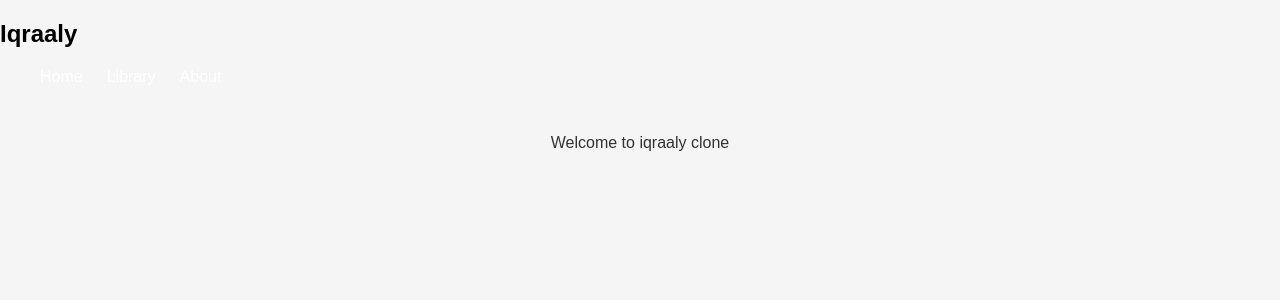
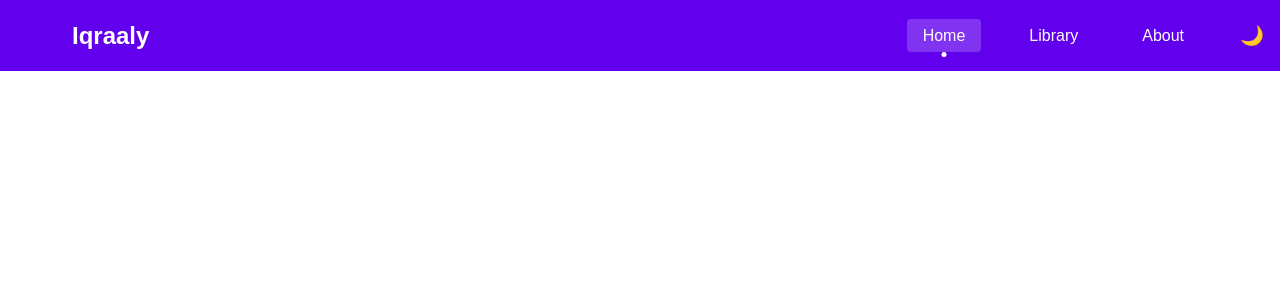
Before and after one commit to yehiahesham2938/iqraaly-clone, a React (Create React App) app in the folder frontend/: page / in a window 1280 px wide. Shown: the top 300 px of the page. Built offline with nearby package versions, Linux system fonts and the light colour scheme.

Commit message:
dark and light mode

```diff
--- a/frontend/src/App.css
+++ b/frontend/src/App.css
@@ -1,11 +1,25 @@
 body {
   margin: 0;
   font-family: Arial, sans-serif;
-  background-color: #f5f5f5;
+  transition: background-color 0.3s ease;
+}
+
+.app {
+  min-height: 100vh;
+}
+
+.app.dark-mode {
+  background-color: #121212;
+  color: #ffffff;
+}
+
+.app.dark-mode .main-heading {
+  color: #ffffff;
 }
 
 .main-heading {
   text-align: center;
   margin-top: 3rem;
   color: #333;
+  transition: color 0.3s ease;
 }
--- a/frontend/src/App.js
+++ b/frontend/src/App.js
@@ -1,12 +1,13 @@
-import React from 'react';
+import React, { useState } from 'react';
 import Navbar from './components/Navbar.js';
-
 import './App.css';
 
 function App() {
+  const [darkMode, setDarkMode] = useState(false);
+
   return (
-    <div>
-      <Navbar />
+    <div className={`app ${darkMode ? 'dark-mode' : ''}`}>
+      <Navbar darkMode={darkMode} setDarkMode={setDarkMode} />
       <div className="main-heading">Welcome to iqraaly clone</div>
     </div>
   );
--- a/frontend/src/components/Navbar.css
+++ b/frontend/src/components/Navbar.css
@@ -1,17 +1,158 @@
+.Navbar {
+  background-color: #6200ee;
+  padding: 1rem 2rem;
+  position: fixed;
+  width: 100%;
+  top: 0;
+  z-index: 1000;
+  transition: all 0.3s ease;
+}
+
+.Navbar.scrolled {
+  padding: 0.5rem 2rem;
+  box-shadow: 0 2px 10px rgba(0, 0, 0, 0.1);
+}
+
+.Navbar.dark {
+  background-color: #1e1e1e;
+}
+
+.navbar-container {
+  display: flex;
+  justify-content: space-between;
+  align-items: center;
+  max-width: 1200px;
+  margin: 0 auto;
+}
+
+.logo {
+  color: white;
+  margin: 0;
+  font-size: 1.5rem;
+}
+
 .nav-links {
   list-style: none;
   display: flex;
   gap: 1.5rem;
+  align-items: center;
+  margin: 0;
+  padding: 0;
+  transition: all 0.3s ease;
 }
 
 .nav-links a {
   text-decoration: none;
   color: white;
+  font-weight: 500;
+  padding: 0.5rem 1rem;
+  border-radius: 4px;
+  transition: all 0.2s ease;
+  position: relative;
 }
 
+.nav-links a:hover {
+  background-color: rgba(255, 255, 255, 0.1);
+}
+
+.nav-links a.active {
+  background-color: rgba(255, 255, 255, 0.2);
+}
+
+.nav-links a.active::after {
+  content: '';
+  position: absolute;
+  bottom: -5px;
+  left: 50%;
+  transform: translateX(-50%);
+  width: 5px;
+  height: 5px;
+  background-color: white;
+  border-radius: 50%;
+}
+
+.hamburger {
+  display: none;
+  flex-direction: column;
+  justify-content: space-around;
+  width: 2rem;
+  height: 2rem;
+  cursor: pointer;
+  z-index: 10;
+}
+
+.hamburger span {
+  width: 100%;
+  height: 3px;
+  background-color: white;
+  border-radius: 10px;
+  transition: all 0.3s ease;
+  transform-origin: left center;
+}
+
+.dark-mode-toggle {
+  background: none;
+  border: none;
+  color: white;
+  font-size: 1.2rem;
+  cursor: pointer;
+  padding: 0.5rem;
+  border-radius: 50%;
+  transition: all 0.2s ease;
+}
+
+.dark-mode-toggle:hover {
+  background-color: rgba(255, 255, 255, 0.1);
+}
+
+/* Hamburger animation when open */
+.hamburger.open span:nth-child(1) {
+  transform: rotate(45deg) translate(2px, -1px);
+}
+
+.hamburger.open span:nth-child(2) {
+  opacity: 0;
+}
+
+.hamburger.open span:nth-child(3) {
+  transform: rotate(-45deg) translate(2px, 1px);
+}
+
+/* Responsive styles */
 @media (max-width: 768px) {
+  .hamburger {
+    display: flex;
+  }
+
   .nav-links {
+    position: fixed;
+    top: 0;
+    right: -100%;
+    height: 100vh;
+    width: 70%;
+    max-width: 300px;
+    background-color: #6200ee;
     flex-direction: column;
-      gap: 1rem;
+    justify-content: center;
+    gap: 2rem;
+    transition: right 0.3s ease;
+  }
+
+  .nav-links.open {
+    right: 0;
+  }
+
+  .Navbar.dark .nav-links {
+    background-color: #1e1e1e;
+  }
+
+  .nav-links a {
+    font-size: 1.2rem;
+  }
+
+  .nav-links a.active::after {
+    bottom: -10px;
+    width: 8px;
+    height: 8px;
   }
 }
--- a/frontend/src/components/Navbar.js
+++ b/frontend/src/components/Navbar.js
@@ -1,15 +1,81 @@
-import React from 'react';
+import React, { useState, useEffect } from 'react';
 import './Navbar.css';
 
-const Navbar = () => {
+const Navbar = ({ darkMode, setDarkMode }) => {
+  const [isOpen, setIsOpen] = useState(false);
+  const [activeLink, setActiveLink] = useState('Home');
+  const [scrolled, setScrolled] = useState(false);
+
+  const toggleMenu = () => {
+    setIsOpen(!isOpen);
+  };
+
+  const handleLinkClick = (link) => {
+    setActiveLink(link);
+    if (window.innerWidth <= 768) {
+      setIsOpen(false);
+    }
+  };
+
+  const toggleDarkMode = () => {
+    setDarkMode(!darkMode);
+  };
+
+  useEffect(() => {
+    const handleScroll = () => {
+      setScrolled(window.scrollY > 10);
+    };
+
+    window.addEventListener('scroll', handleScroll);
+    return () => window.removeEventListener('scroll', handleScroll);
+  }, []);
+
   return (
-    <nav className="Navbar">
-      <h2 className="logo">Iqraaly</h2>
-      <ul className="nav-links">
-        <li><a href="#">Home</a></li>
-        <li><a href="#">Library</a></li>
-        <li><a href="#">About</a></li>
-      </ul>
+    <nav className={`Navbar ${scrolled ? 'scrolled' : ''} ${darkMode ? 'dark' : ''}`}>
+      <div className="navbar-container">
+        <h2 className="logo">Iqraaly</h2>
+
+        <div className={`hamburger ${isOpen ? 'open' : ''}`} onClick={toggleMenu}>
+          <span></span>
+          <span></span>
+          <span></span>
+        </div>
+
+        <ul className={`nav-links ${isOpen ? 'open' : ''}`}>
+          <li>
+            <a
+              href="#"
+              className={activeLink === 'Home' ? 'active' : ''}
+              onClick={() => handleLinkClick('Home')}
+            >
+              Home
+            </a>
+          </li>
+          <li>
+            <a
+              href="#"
+              className={activeLink === 'Library' ? 'active' : ''}
+              onClick={() => handleLinkClick('Library')}
+            >
+              Library
+            </a>
+          </li>
+          <li>
+            <a
+              href="#"
+              className={activeLink === 'About' ? 'active' : ''}
+              onClick={() => handleLinkClick('About')}
+            >
+              About
+            </a>
+          </li>
+          <li>
+            <button className="dark-mode-toggle" onClick={toggleDarkMode}>
+              {darkMode ? '☀️' : '🌙'}
+            </button>
+          </li>
+        </ul>
+      </div>
     </nav>
   );
 };
```
Lines whose indentation alone changed are shown as unchanged.
